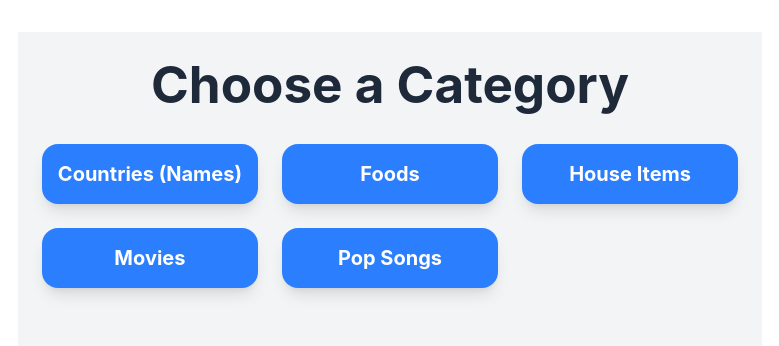
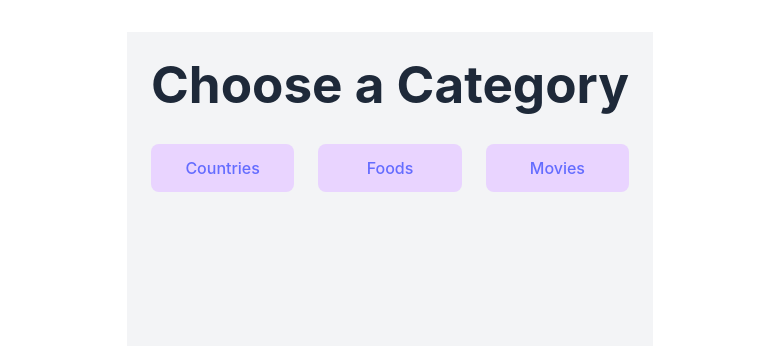
Before and after one commit to HabibaAbdelaziz/charades-web-app-eng-ver, a React (Vite) app: page / in a window 1280 px wide. Shown: the top 346 px of the page, without its empty margins (250-1029 px from the left). Built offline with nearby package versions, Linux system fonts and the light colour scheme.

Commit message:
Change color or buttons

```diff
--- a/src/pages/HomePage.tsx
+++ b/src/pages/HomePage.tsx
@@ -1,19 +1,36 @@
 import React from 'react';
-import CategoryCard from '../components/CategoryCard';
+import {Link} from 'react-router-dom'
+//import CategoryCard from '../components/CategoryCard';
 
-const categories = [
-    {title: 'Countries (Names)', route: '/game/countries_names'},
-    {title: 'Foods', route: '/game/foods'},
-    {title: 'House Items', route: '/game/house-items'},
-    {title: 'Movies', route: '/game/movies'},
-    {title: 'Pop Songs', route: '/game/pop-songs'}
-]
+// const categories = [
+//     {title: 'Countries (Names)', route: '/game/countries_names'},
+//     {title: 'Foods', route: '/game/foods'},
+//     {title: 'House Items', route: '/game/house-items'},
+//     {title: 'Movies', route: '/game/movies'},
+//     {title: 'Pop Songs', route: '/game/pop-songs'}
+// ]
+const categories = ['countries', 'foods', 'movies']; // make sure these match `wordsData` keys in GamePage.tsx
+
+
 
 const Home: React.FC = () => {
     return (
         <div className="min-h-screen bg-gray-100 flex flex-col items-center p-6">
             <h1 className='text-4xl font-bold text-gray-800 mb-8'>Choose a Category</h1>
             <div className="grid grid-cols-1 sm:grid-cols-2 lg:grid-cols-3 gap-6 w-full max-w-4xl">
+                {categories.map((category) => (
+                    <Link
+                        key={category}
+                        to={`/game/${category}`}
+                        className="block px-6 py-3 bg-purple-200 text-white rounded-lg hover:bg-purple-400"
+                        >
+                          {category.charAt(0).toUpperCase() + category.slice(1)}
+                    </Link>
+                ))}
+            </div>
+
+
+            {/* <div className="grid grid-cols-1 sm:grid-cols-2 lg:grid-cols-3 gap-6 w-full max-w-4xl">
                 {categories.map((category)=>(
                     <CategoryCard
                         key={category.title}
@@ -21,7 +38,7 @@ const Home: React.FC = () => {
                         route={category.route}
                     />
                 ))}
-            </div>
+            </div> */}
         </div>
     )
 }
```
